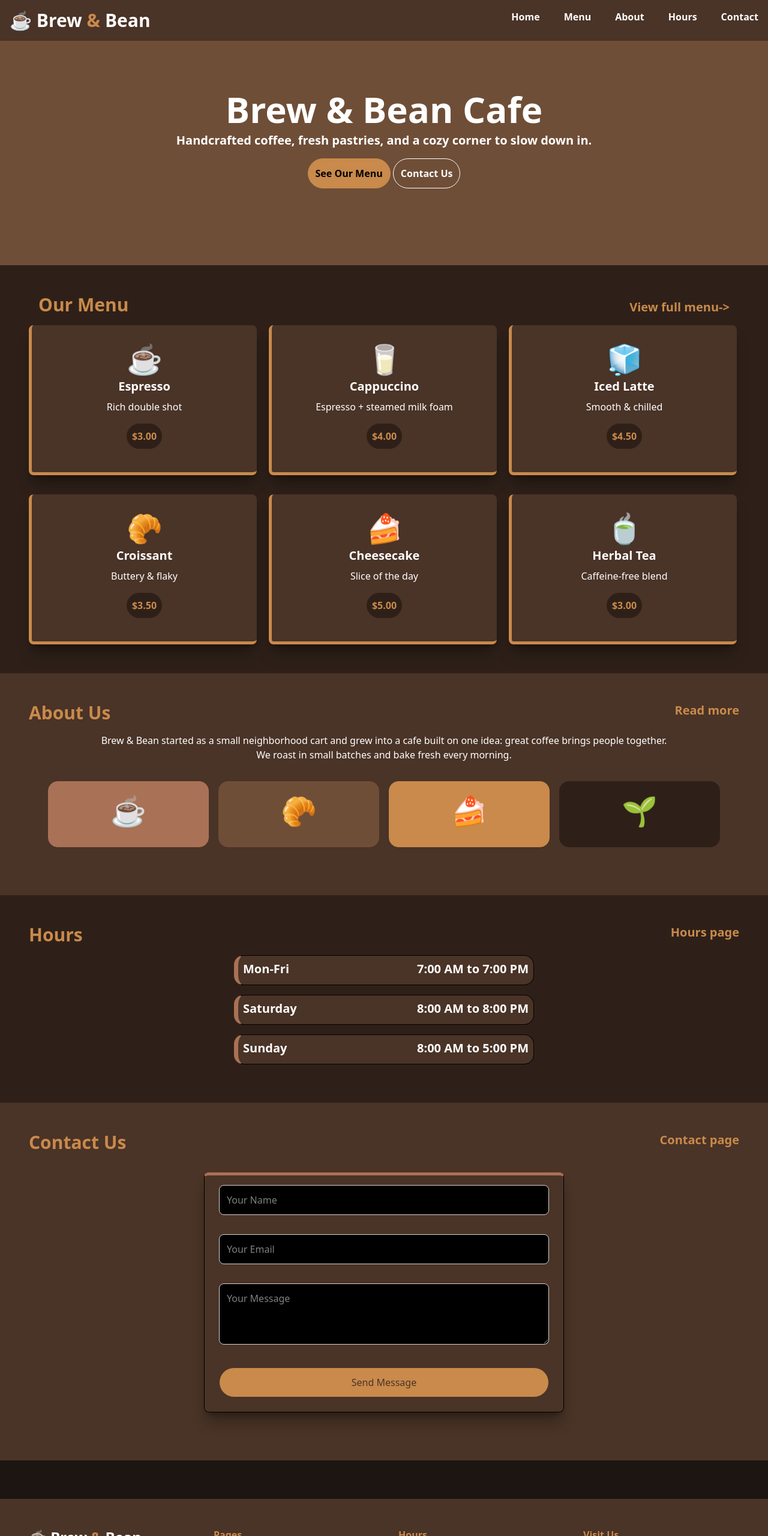
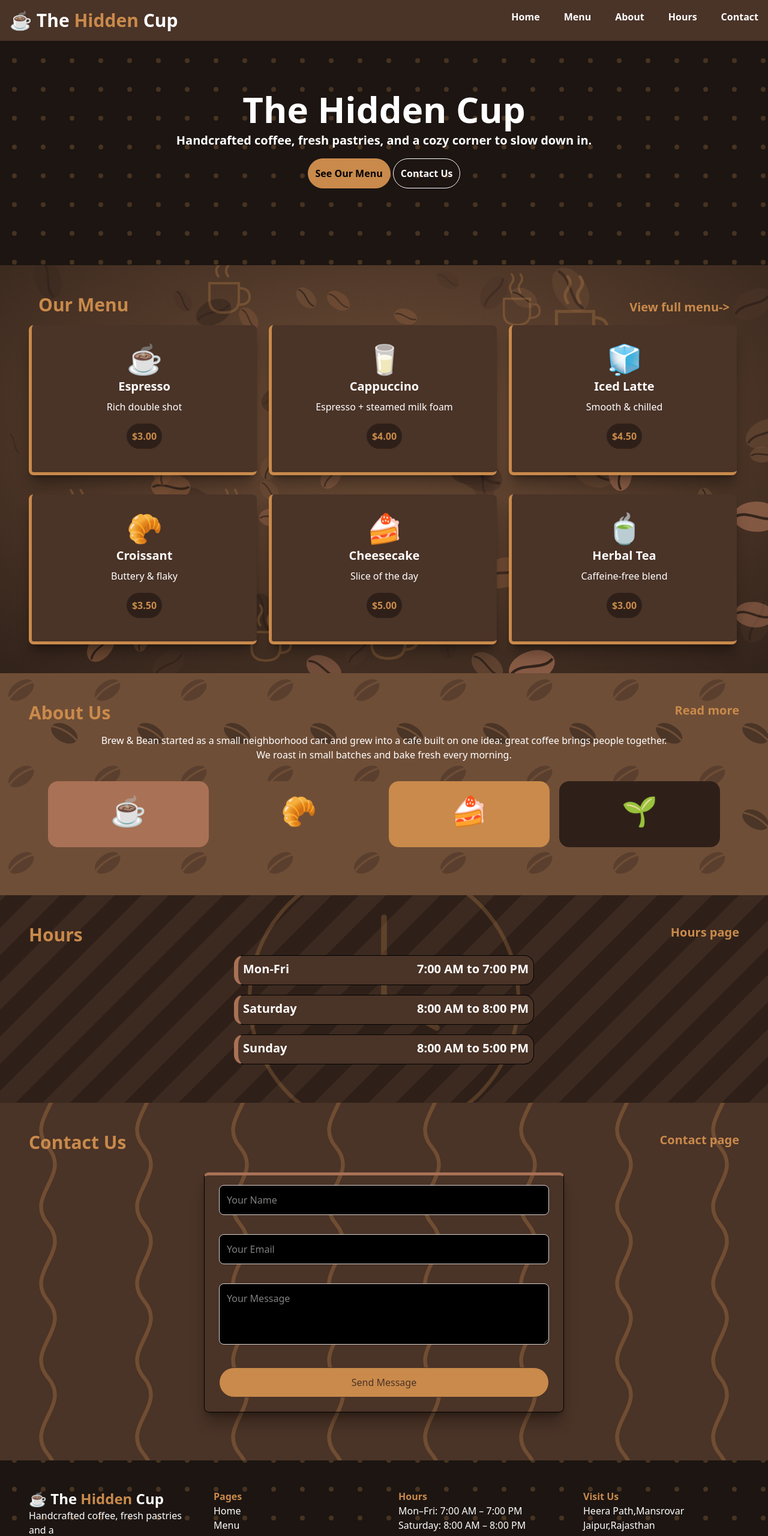
Before and after one commit to hansraj1463/Cafe-project, a plain HTML site: page index.html in a window 1280 px wide. Shown: the top 2560 px of the page at 60% size. Drawn offline with nearby package versions, Linux system fonts and the light colour scheme.

Commit message:
update themes

```diff
--- a/index.html
+++ b/index.html
@@ -5,16 +5,16 @@
     <meta charset="UTF-8">
     <meta name="viewport" content="width=device-width, initial-scale=1.0">
     <script src="https://cdn.jsdelivr.net/npm/@tailwindcss/browser@4"></script>
-
+<link rel="icon" href="images/logo.png">
     <title>Home||Brew & Bean Cafe</title>
 </head>
 
 <body>
     <header class="w-full bg-[#4A3327] p-4 mx-auto flex justify-between fixed">
         <div class="w-full mx-auto font-bold text-white text-3xl">
-            ☕ Brew
-            <span class="text-[#c98a4b]">&</span>
-            Bean
+            ☕ The
+            <span class="text-[#c98a4b]">Hidden</span>
+           Cup
         </div>
 
         <div class="hidden md:block">
@@ -28,8 +28,8 @@
         </div>
     </header>
 
-    <main class="w-full mx-auto bg-[#6f4e37]  px-4 py-28 text-center">
-        <h1 class="font-bold text-white text-6xl mt-10">Brew & Bean Cafe</h1>
+    <main class="w-full mx-auto  bg-[url(images/footer-dots.svg)] bg-no-repeat bg-center bg-cover  px-4 py-28 text-center">
+        <h1 class="font-bold text-white text-6xl mt-10">The Hidden Cup</h1>
         <p class="font-bold text-white text-xl mt-2">Handcrafted coffee, fresh pastries, and a cozy corner to slow down
             in.</p>
         <div class="w-full mx-auto">
@@ -40,7 +40,7 @@
         </div>
     </main>
 
-    <section class="w-full mx-auto bg-[#2e2019]    p-12">
+    <section class="w-full mx-auto bg-[url(images/cafe.svg)] bg-no-repeat bg-center bg-cover   p-12">
         <div class="flex justify-between px-4">
             <h2 class="font-bold text-3xl text-[#c98a4b] ">Our Menu</h2>
             <a href="menu.html" class="font-bold text-xl  text-[#c98a4b] pt-2">View full menu-></a>
@@ -107,7 +107,7 @@
         </div>
     </section>
 
-    <section class="w-full mx-auto   bg-[#4a3327] p-12 ">
+    <section class="w-full mx-auto  bg-[url(images/hero-beans.svg)] bg-no-repeat bg-center bg-cover      p-12 ">
         <div class="flex justify-between ">
             <h2 class="font-bold text-[#c98a4b] text-3xl ">About Us</h2>
             <a href="About.html" class="font-bold text-[#c98a4b] text-xl ">Read more</a>
@@ -134,7 +134,7 @@
         </div>
     </section>
 
-    <section class=" w-full mx-auto bg-[#2e2019] p-12">
+    <section class=" w-full mx-auto bg-[url(images/hours-stripes.svg)] bg-no-repeat bg-center bg-cover     p-12">
         <div class="flex justify-between ">
             <h2 class="font-bold text-[#c98a4b] text-3xl ">Hours</h2>
             <a href="Hours.html" class="font-bold text-[#c98a4b] text-xl ">Hours page </a>
@@ -157,7 +157,7 @@
         </div>
     </section>
 
-    <section class="w-full mx-auto   bg-[#4a3327] p-12">
+    <section class="w-full mx-auto  bg-[url(images/contact-steam.svg)] bg-no-repeat bg-center bg-cover  p-12">
 
         <div class="flex justify-between ">
             <h2 class="font-bold text-[#c98a4b] text-3xl ">Contact Us</h2>
@@ -165,7 +165,7 @@
         </div>
 
         <div class="w-full mx-auto my-8">
-            <div class="w-full mx-auto max-w-[600px] h-[400px] shadow-xl/30 border border-t-[#a97155] rounded-lg border-t-5 text-center" >
+            <div class="w-full mx-auto max-w-[600px] h-[400px] shadow-xl/30 border border-t-[#a97155]  rounded-lg border-t-5 text-center" >
                 <form action="#">
                     <input type="text" placeholder="Your Name" required
                         class="w-full bg-black text-white p-3 border border-stone-300 my-4 rounded-lg max-w-[550px] ">
@@ -182,11 +182,11 @@
         </div>
     </section>
 
-    <section class="w-full mx-auto   bg-[#1c1512] p-8"></section>
 
-    <footer class="w-full mx-auto bg-[#4a3327] p-12 text-white grid grid-cols-1 sm:grid-cols-2 md:grid-cols-3 lg:grid-cols-4 gap-12">
+
+    <footer class="w-full mx-auto bg-[url(images/footer-dots.svg)] bg-no-repeat bg-center bg-cover  p-12 text-white grid grid-cols-1 sm:grid-cols-2 md:grid-cols-3 lg:grid-cols-4 gap-12">
         <ul>
-            <li class="text-2xl font-bold">☕ Brew <span class="text-[#c98a4b] ">&</span> Bean</li>
+            <li class="text-2xl font-bold">☕ The <span class="text-[#c98a4b] ">Hidden</span> Cup</li>
             <li>Handcrafted coffee, fresh pastries and a <br> cozy corner to slow down in.</li>
         </ul>
 
```
Also changed, not shown: About.html (+10 -11 lines), Contact.html (+11 -15 lines), Hours.html (+9 -10 lines), menu.html (+11 -11 lines), images/about-latte.svg (added), images/bakery-gingham.svg (added), images/cafe.svg (added), images/contact-steam.svg (added), images/footer-dots.svg (added), images/hero-beans.svg (added), images/hours-stripes.svg (added), images/menu-cups.svg (added), 1 other file.
